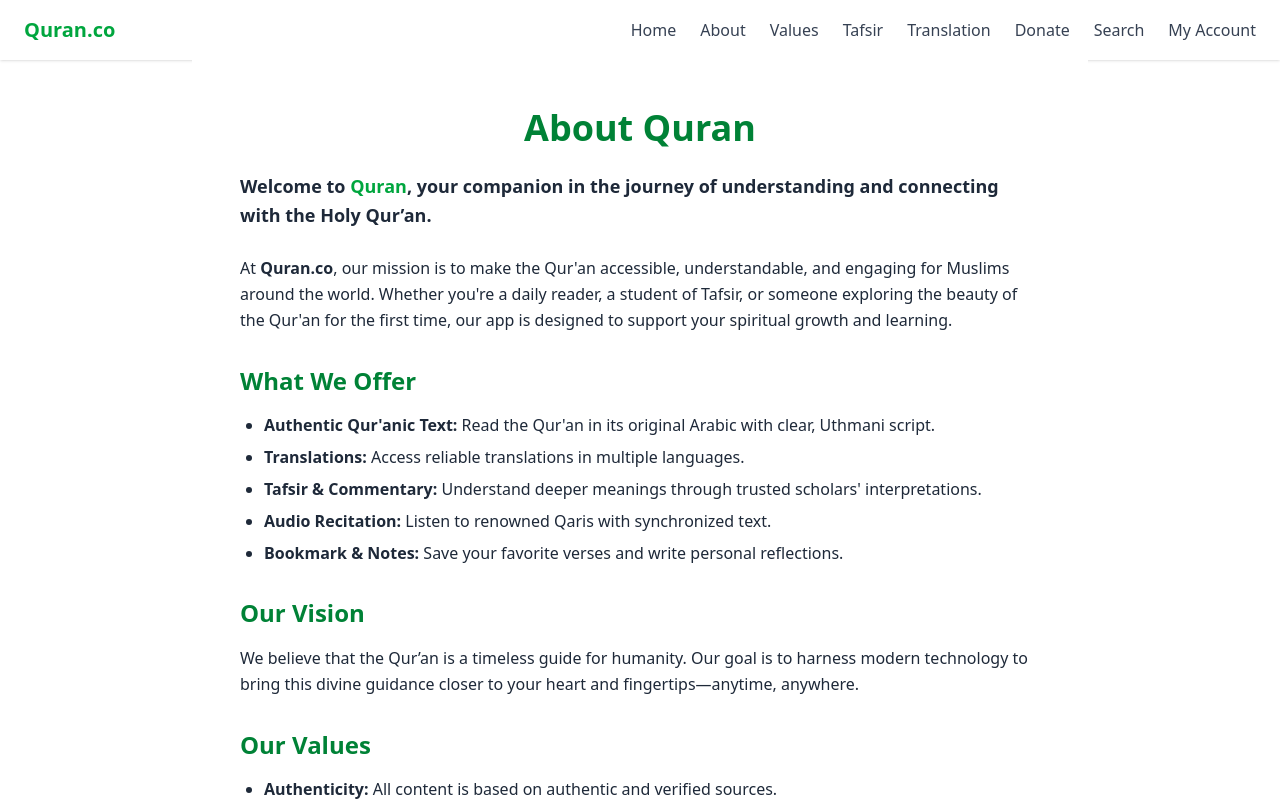
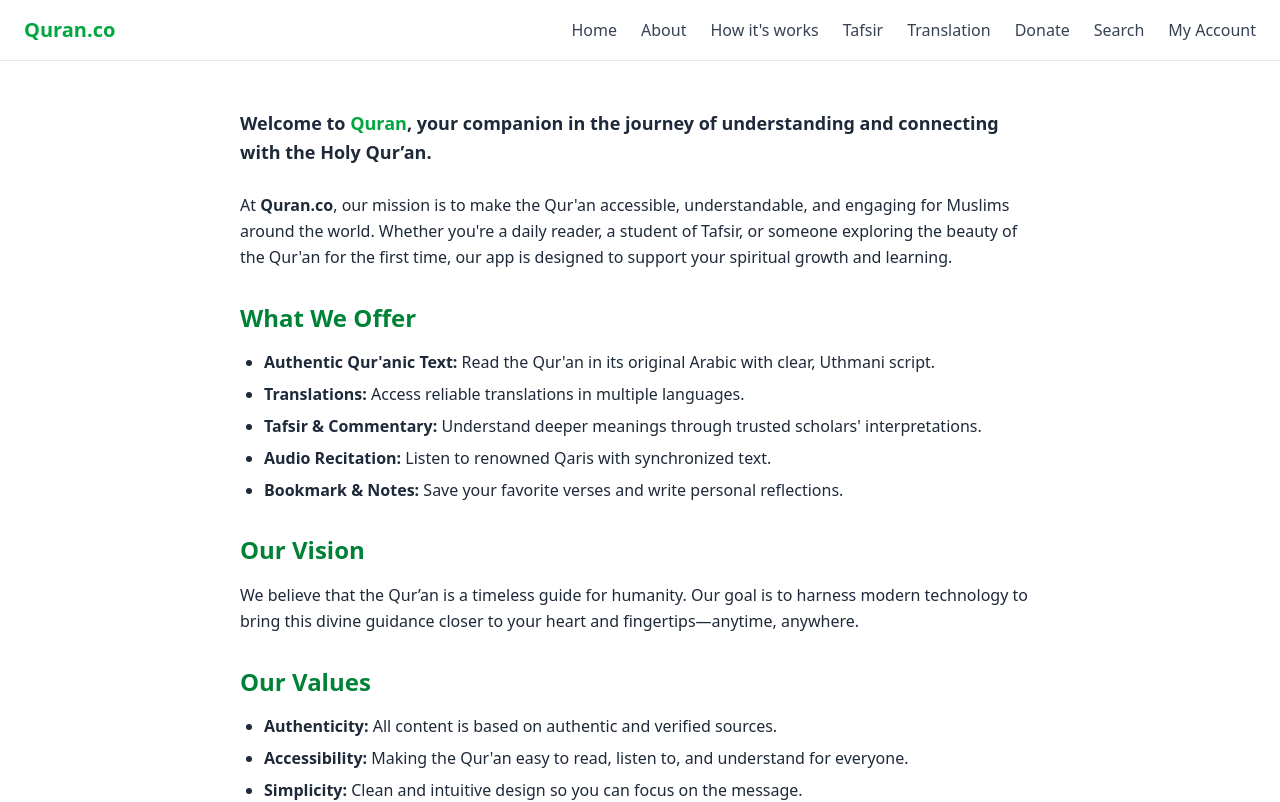
Before and after one commit to SunitaMore/Quran-app, a React (Vite) app: page /about in a window 1280 px wide. Shown: the top 802 px of the page. Built offline with nearby package versions, Linux system fonts and the light colour scheme.

Commit message:
changes in navbar

```diff
--- a/src/components/About.jsx
+++ b/src/components/About.jsx
@@ -3,7 +3,7 @@
 export default function About() {
   return (
     <div className="bg-white text-gray-800 p-6 md:p-12 max-w-4xl mx-auto">
-      <h1 className="text-3xl md:text-4xl font-bold mb-6 text-center text-green-700 ">About Quran</h1>
+
 
       <p className="mb-6 text-lg leading-relaxed">
         <strong>Welcome to <span className="text-green-600">Quran</span>, your companion in the journey of understanding and connecting with the Holy Qur’an.</strong>
--- a/src/components/Navbar.jsx
+++ b/src/components/Navbar.jsx
@@ -3,14 +3,14 @@ import { Link } from 'react-router-dom';
 
 export default function Navbar() {
   return (
-    <nav className="bg-white shadow px-6 py-4 flex justify-between items-center">
+    <nav className="bg-white border-b border-gray-200 px-6 py-4 flex justify-between items-center">
       <h1 className="text-xl font-bold text-green-600">
         <Link to="/">Quran.co</Link>
       </h1>
       <ul className="hidden md:flex space-x-6 text-gray-700 font-medium">
         <li><Link to="/">Home</Link></li>
         <li><Link to="/about">About</Link></li>
-        <li><Link to="/values">Values</Link></li>
+        <li><Link to="/values">How it's works </Link></li>
         <li><Link to="/tafsir">Tafsir</Link></li>
         <li><Link to="/translation">Translation</Link></li>
         <li><Link to="/donate">Donate</Link></li>
```
